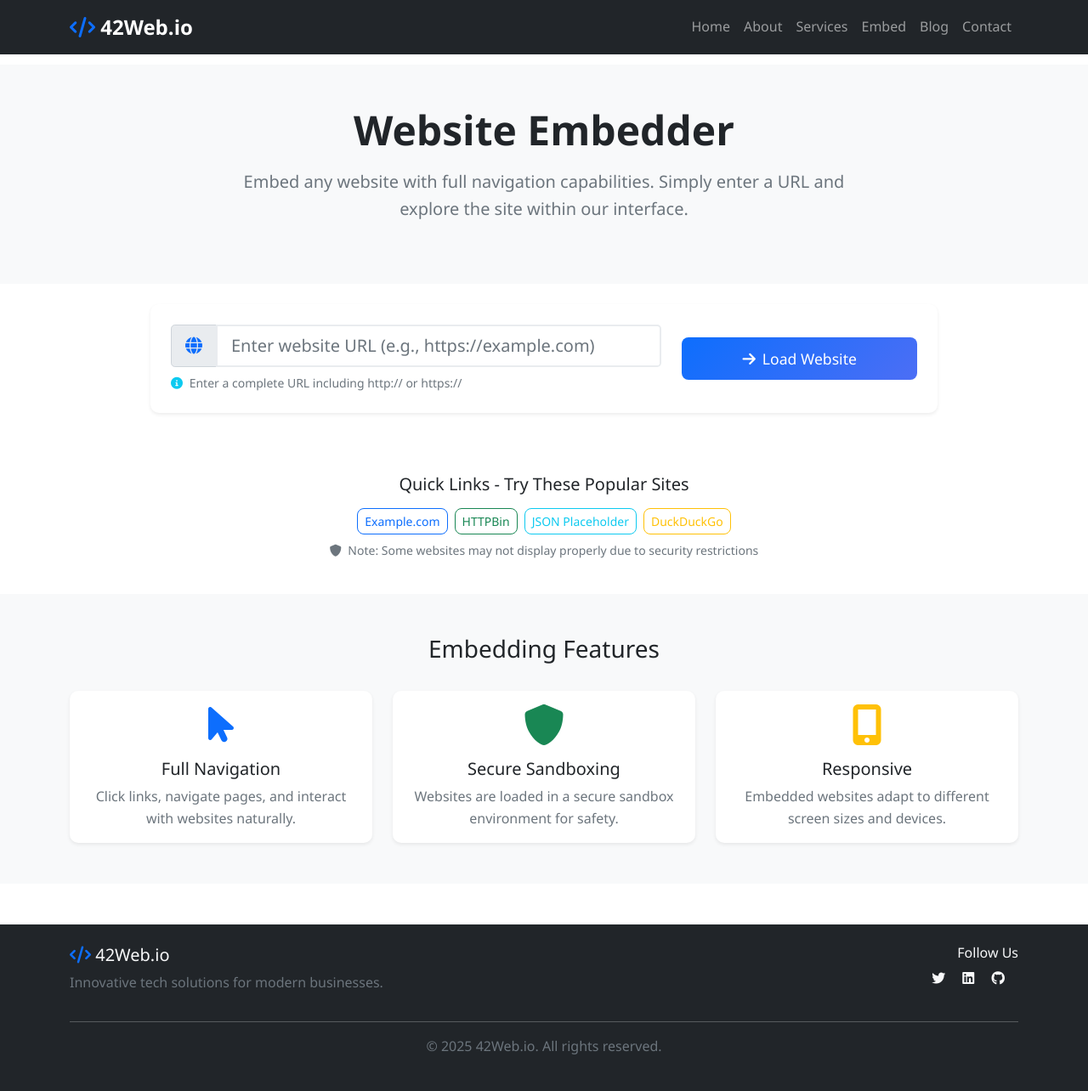
After one commit to chhotu-x/Experimental, a Node server app: template views/embed.ejs in a window 1280 px wide. The commit adds this page. Shown: the whole page at 85% size. Run offline with Node 20, Linux system fonts and the light colour scheme; the template is opened without the code that fills it, so the values that code supplies are empty.

Commit message:
Implement complete website embedding feature with full navigation capabilities
Co-authored-by: chhotu-x <229457348+chhotu-x@users.noreply.github.com>

```diff
--- a/public/css/style.css
+++ b/public/css/style.css
@@ -317,3 +317,65 @@ footer a:hover {
 .prose img { max-width: 100%; height: auto; }
 .prose ul { padding-left: 1.25rem; }
 .prose li { margin-bottom: .25rem; }
+
+/* Website Embedder Styles */
+#websiteContainer {
+    animation: fadeIn 0.3s ease-in-out;
+}
+
+#websiteFrame {
+    border: none;
+    transition: opacity 0.3s ease;
+}
+
+#iframeContainer {
+    box-shadow: 0 4px 12px rgba(0, 0, 0, 0.15);
+    border-radius: 0 0 8px 8px;
+    overflow: hidden;
+}
+
+.embed-controls {
+    background: linear-gradient(135deg, #343a40 0%, #495057 100%);
+    border-radius: 8px 8px 0 0;
+}
+
+.quick-link {
+    transition: all 0.2s ease;
+}
+
+.quick-link:hover {
+    transform: translateY(-1px);
+    box-shadow: 0 2px 8px rgba(0, 0, 0, 0.15);
+}
+
+#urlInput:focus {
+    border-color: var(--primary-color);
+    box-shadow: 0 0 0 0.25rem rgba(13, 110, 253, 0.25);
+}
+
+@keyframes fadeIn {
+    from {
+        opacity: 0;
+        transform: translateY(20px);
+    }
+    to {
+        opacity: 1;
+        transform: translateY(0);
+    }
+}
+
+/* Responsive iframe */
+@media (max-width: 768px) {
+    #websiteFrame {
+        height: 600px;
+        min-height: 60vh;
+    }
+
+    .embed-controls .btn-group {
+        flex-direction: column;
+    }
+
+    .embed-controls .btn-group .btn {
+        margin: 2px 0;
+    }
+}
--- a/public/js/main.js
+++ b/public/js/main.js
@@ -6,6 +6,7 @@ document.addEventListener('DOMContentLoaded', function() {
     initFormValidation();
     initAnimations();
     initNavbar();
+    initWebsiteEmbedder();
 });
 
 // Smooth scrolling for anchor links
@@ -269,3 +270,210 @@ function formatPhoneNumber(phoneNumber) {
     }
     return phoneNumber;
 }
+
+// Website Embedder functionality
+function initWebsiteEmbedder() {
+    const urlInput = document.getElementById('urlInput');
+    const loadButton = document.getElementById('loadWebsite');
+    const websiteContainer = document.getElementById('websiteContainer');
+    const quickLinksSection = document.getElementById('quickLinksSection');
+    const websiteFrame = document.getElementById('websiteFrame');
+    const currentUrlInput = document.getElementById('currentUrl');
+    const loadingIndicator = document.getElementById('loadingIndicator');
+    const errorMessage = document.getElementById('errorMessage');
+    const errorText = document.getElementById('errorText');
+    const iframeContainer = document.getElementById('iframeContainer');
+
+    // Navigation buttons
+    const goBackBtn = document.getElementById('goBack');
+    const goForwardBtn = document.getElementById('goForward');
+    const refreshBtn = document.getElementById('refreshPage');
+    const openInNewTabBtn = document.getElementById('openInNewTab');
+    const closeBtn = document.getElementById('closeEmbedded');
+
+    // Quick link buttons
+    const quickLinkButtons = document.querySelectorAll('.quick-link');
+
+    // History tracking
+    let navigationHistory = [];
+    let currentHistoryIndex = -1;
+
+    if (!urlInput || !loadButton) return; // Exit if elements don't exist
+
+    // Load website function
+    function loadWebsite(url) {
+        if (!isValidUrl(url)) {
+            showError('Please enter a valid URL starting with http:// or https://');
+            return;
+        }
+
+        // Show container and loading
+        websiteContainer.classList.remove('d-none');
+        quickLinksSection.classList.add('d-none');
+        loadingIndicator.classList.remove('d-none');
+        errorMessage.classList.add('d-none');
+        iframeContainer.style.display = 'none';
+
+        // Update current URL display
+        currentUrlInput.value = url;
+
+        // Add to history if it's a new navigation
+        if (navigationHistory[currentHistoryIndex] !== url) {
+            // Remove any forward history
+            navigationHistory = navigationHistory.slice(0, currentHistoryIndex + 1);
+            navigationHistory.push(url);
+            currentHistoryIndex = navigationHistory.length - 1;
+        }
+
+        updateNavigationButtons();
+
+        // Set iframe source
+        websiteFrame.src = url;
+
+        // Handle iframe load
+        websiteFrame.onload = function() {
+            loadingIndicator.classList.add('d-none');
+            iframeContainer.style.display = 'block';
+
+            try {
+                // Try to access iframe content to detect if it loaded successfully
+                // This will fail for cross-origin frames, which is expected
+                const iframeDoc = websiteFrame.contentDocument || websiteFrame.contentWindow.document;
+                if (iframeDoc && iframeDoc.body && iframeDoc.body.innerHTML.trim() === '') {
+                    showError('Website appears to be empty or blocked iframe embedding');
+                }
+            } catch (e) {
+                // Cross-origin frame - this is normal and expected
+                // The iframe loaded successfully but we can't access its content
+            }
+        };
+
+        // Handle iframe error
+        websiteFrame.onerror = function() {
+            showError('Failed to load the website. The site may block iframe embedding.');
+        };
+
+        // Timeout fallback
+        setTimeout(() => {
+            if (loadingIndicator && !loadingIndicator.classList.contains('d-none')) {
+                showError('Website took too long to load. It may block iframe embedding or be unavailable.');
+            }
+        }, 15000);
+    }
+
+    // Show error function
+    function showError(message) {
+        loadingIndicator.classList.add('d-none');
+        iframeContainer.style.display = 'none';
+        errorMessage.classList.remove('d-none');
+        errorText.textContent = message;
+    }
+
+    // URL validation
+    function isValidUrl(string) {
+        try {
+            const url = new URL(string);
+            return url.protocol === 'http:' || url.protocol === 'https:';
+        } catch (_) {
+            return false;
+        }
+    }
+
+    // Update navigation buttons
+    function updateNavigationButtons() {
+        if (goBackBtn && goForwardBtn) {
+            goBackBtn.disabled = currentHistoryIndex <= 0;
+            goForwardBtn.disabled = currentHistoryIndex >= navigationHistory.length - 1;
+        }
+    }
+
+    // Event listeners
+    if (loadButton) {
+        loadButton.addEventListener('click', function() {
+            const url = urlInput.value.trim();
+            if (url) {
+                loadWebsite(url);
+            }
+        });
+    }
+
+    if (urlInput) {
+        urlInput.addEventListener('keypress', function(e) {
+            if (e.key === 'Enter') {
+                const url = urlInput.value.trim();
+                if (url) {
+                    loadWebsite(url);
+                }
+            }
+        });
+
+        // Auto-add protocol if missing
+        urlInput.addEventListener('blur', function() {
+            let url = this.value.trim();
+            if (url && !url.match(/^https?:\/\//)) {
+                url = 'https://' + url;
+                this.value = url;
+            }
+        });
+    }
+
+    // Navigation button handlers
+    if (goBackBtn) {
+        goBackBtn.addEventListener('click', function() {
+            if (currentHistoryIndex > 0) {
+                currentHistoryIndex--;
+                const url = navigationHistory[currentHistoryIndex];
+                loadWebsite(url);
+            }
+        });
+    }
+
+    if (goForwardBtn) {
+        goForwardBtn.addEventListener('click', function() {
+            if (currentHistoryIndex < navigationHistory.length - 1) {
+                currentHistoryIndex++;
+                const url = navigationHistory[currentHistoryIndex];
+                loadWebsite(url);
+            }
+        });
+    }
+
+    if (refreshBtn) {
+        refreshBtn.addEventListener('click', function() {
+            if (navigationHistory[currentHistoryIndex]) {
+                loadWebsite(navigationHistory[currentHistoryIndex]);
+            }
+        });
+    }
+
+    if (openInNewTabBtn) {
+        openInNewTabBtn.addEventListener('click', function() {
+            const currentUrl = currentUrlInput.value;
+            if (currentUrl) {
+                window.open(currentUrl, '_blank');
+            }
+        });
+    }
+
+    if (closeBtn) {
+        closeBtn.addEventListener('click', function() {
+            websiteContainer.classList.add('d-none');
+            quickLinksSection.classList.remove('d-none');
+            websiteFrame.src = 'about:blank';
+            urlInput.value = '';
+            navigationHistory = [];
+            currentHistoryIndex = -1;
+        });
+    }
+
+    // Quick link handlers
+    quickLinkButtons.forEach(button => {
+        button.addEventListener('click', function() {
+            const url = this.getAttribute('data-url');
+            if (url) {
+                urlInput.value = url;
+                loadWebsite(url);
+            }
+        });
+    });
+}
--- a/server.js
+++ b/server.js
@@ -109,6 +109,17 @@ app.get('/contact', (req, res) => {
     });
 });
 
+app.get('/embed', (req, res) => {
+    res.render('embed', {
+        title: 'Website Embedder - 42Web.io',
+        currentPage: 'embed',
+        ...withMeta({
+            description: 'Embed any website with full navigation capabilities.',
+            canonical: req.protocol + '://' + req.get('host') + '/embed'
+        })
+    });
+});
+
 // Handle contact form submission
 app.post('/contact', (req, res) => {
     const { name, email, message } = req.body;
--- /dev/null
+++ b/views/embed.ejs
@@ -0,0 +1,203 @@
+<%- include('layout', { body: `
+<!-- Website Embedder Section -->
+<section class="py-5 bg-light">
+    <div class="container">
+        <div class="row justify-content-center">
+            <div class="col-lg-8 text-center">
+                <h1 class="display-5 fw-bold mb-3">Website Embedder</h1>
+                <p class="lead text-muted mb-4">
+                    Embed any website with full navigation capabilities. Simply enter a URL and explore the site within our interface.
+                </p>
+            </div>
+        </div>
+    </div>
+</section>
+
+<!-- URL Input Section -->
+<section class="py-4 bg-white">
+    <div class="container">
+        <div class="row justify-content-center">
+            <div class="col-lg-10">
+                <div class="card shadow-sm border-0">
+                    <div class="card-body p-4">
+                        <div class="row align-items-center">
+                            <div class="col-md-8">
+                                <div class="input-group input-group-lg">
+                                    <span class="input-group-text">
+                                        <i class="fas fa-globe text-primary"></i>
+                                    </span>
+                                    <input type="url"
+                                           class="form-control"
+                                           id="urlInput"
+                                           placeholder="Enter website URL (e.g., https://example.com)"
+                                           value="">
+                                </div>
+                                <div class="form-text mt-2">
+                                    <i class="fas fa-info-circle text-info me-1"></i>
+                                    Enter a complete URL including http:// or https://
+                                </div>
+                            </div>
+                            <div class="col-md-4 mt-3 mt-md-0">
+                                <button class="btn btn-primary btn-lg w-100" id="loadWebsite">
+                                    <i class="fas fa-arrow-right me-2"></i>Load Website
+                                </button>
+                            </div>
+                        </div>
+                    </div>
+                </div>
+            </div>
+        </div>
+    </div>
+</section>
+
+<!-- Embedded Website Section -->
+<section class="py-4">
+    <div class="container-fluid px-0">
+        <div id="websiteContainer" class="d-none">
+            <!-- Website Navigation Controls -->
+            <div class="bg-dark text-white py-2 px-3">
+                <div class="row align-items-center">
+                    <div class="col-auto">
+                        <div class="btn-group" role="group">
+                            <button class="btn btn-outline-light btn-sm" id="goBack" disabled>
+                                <i class="fas fa-arrow-left"></i>
+                            </button>
+                            <button class="btn btn-outline-light btn-sm" id="goForward" disabled>
+                                <i class="fas fa-arrow-right"></i>
+                            </button>
+                            <button class="btn btn-outline-light btn-sm" id="refreshPage">
+                                <i class="fas fa-sync-alt"></i>
+                            </button>
+                        </div>
+                    </div>
+                    <div class="col">
+                        <div class="input-group input-group-sm">
+                            <span class="input-group-text">
+                                <i class="fas fa-link"></i>
+                            </span>
+                            <input type="text" class="form-control" id="currentUrl" readonly>
+                            <button class="btn btn-outline-light" type="button" id="openInNewTab">
+                                <i class="fas fa-external-link-alt"></i>
+                            </button>
+                        </div>
+                    </div>
+                    <div class="col-auto">
+                        <button class="btn btn-outline-danger btn-sm" id="closeEmbedded">
+                            <i class="fas fa-times"></i> Close
+                        </button>
+                    </div>
+                </div>
+            </div>
+
+            <!-- Loading Indicator -->
+            <div id="loadingIndicator" class="text-center py-5 bg-light">
+                <div class="spinner-border text-primary" role="status">
+                    <span class="visually-hidden">Loading...</span>
+                </div>
+                <p class="mt-3 text-muted">Loading website...</p>
+            </div>
+
+            <!-- Error Message -->
+            <div id="errorMessage" class="alert alert-danger m-3 d-none" role="alert">
+                <i class="fas fa-exclamation-triangle me-2"></i>
+                <strong>Unable to load website:</strong>
+                <span id="errorText"></span>
+                <div class="mt-2">
+                    <small>
+                        This could be due to:
+                        <ul class="mb-0">
+                            <li>The website blocking iframe embedding</li>
+                            <li>Invalid URL</li>
+                            <li>Network connectivity issues</li>
+                        </ul>
+                    </small>
+                </div>
+            </div>
+
+            <!-- Website Frame -->
+            <div id="iframeContainer" class="position-relative">
+                <iframe id="websiteFrame"
+                        width="100%"
+                        height="800px"
+                        frameborder="0"
+                        sandbox="allow-same-origin allow-scripts allow-popups allow-forms allow-top-navigation"
+                        style="min-height: 80vh;">
+                </iframe>
+            </div>
+        </div>
+
+        <!-- Quick Links Section -->
+        <div id="quickLinksSection" class="container mt-4">
+            <div class="row">
+                <div class="col-12">
+                    <h5 class="text-center mb-3">Quick Links - Try These Popular Sites</h5>
+                    <div class="d-flex flex-wrap justify-content-center gap-2">
+                        <button class="btn btn-outline-primary btn-sm quick-link" data-url="https://example.com">
+                            Example.com
+                        </button>
+                        <button class="btn btn-outline-success btn-sm quick-link" data-url="https://httpbin.org">
+                            HTTPBin
+                        </button>
+                        <button class="btn btn-outline-info btn-sm quick-link" data-url="https://jsonplaceholder.typicode.com">
+                            JSON Placeholder
+                        </button>
+                        <button class="btn btn-outline-warning btn-sm quick-link" data-url="https://duckduckgo.com">
+                            DuckDuckGo
+                        </button>
+                    </div>
+                    <p class="text-center text-muted mt-2 small">
+                        <i class="fas fa-shield-alt me-1"></i>
+                        Note: Some websites may not display properly due to security restrictions
+                    </p>
+                </div>
+            </div>
+        </div>
+    </div>
+</section>
+
+<!-- Features Section -->
+<section class="py-5 bg-light">
+    <div class="container">
+        <div class="row text-center">
+            <div class="col-12 mb-4">
+                <h3>Embedding Features</h3>
+            </div>
+        </div>
+        <div class="row g-4">
+            <div class="col-md-4">
+                <div class="card h-100 border-0 shadow-sm">
+                    <div class="card-body text-center">
+                        <i class="fas fa-mouse-pointer fa-3x text-primary mb-3"></i>
+                        <h5 class="card-title">Full Navigation</h5>
+                        <p class="card-text text-muted">
+                            Click links, navigate pages, and interact with websites naturally.
+                        </p>
+                    </div>
+                </div>
+            </div>
+            <div class="col-md-4">
+                <div class="card h-100 border-0 shadow-sm">
+                    <div class="card-body text-center">
+                        <i class="fas fa-shield-alt fa-3x text-success mb-3"></i>
+                        <h5 class="card-title">Secure Sandboxing</h5>
+                        <p class="card-text text-muted">
+                            Websites are loaded in a secure sandbox environment for safety.
+                        </p>
+                    </div>
+                </div>
+            </div>
+            <div class="col-md-4">
+                <div class="card h-100 border-0 shadow-sm">
+                    <div class="card-body text-center">
+                        <i class="fas fa-mobile-alt fa-3x text-warning mb-3"></i>
+                        <h5 class="card-title">Responsive</h5>
+                        <p class="card-text text-muted">
+                            Embedded websites adapt to different screen sizes and devices.
+                        </p>
+                    </div>
+                </div>
+            </div>
+        </div>
+    </div>
+</section>
+` }) %>
--- a/views/layout.ejs
+++ b/views/layout.ejs
@@ -39,6 +39,9 @@
                     </li>
                     <li class="nav-item">
                         <a class="nav-link <%= currentPage === 'services' ? 'active' : '' %>" href="/services">Services</a>
+                    </li>
+                    <li class="nav-item">
+                        <a class="nav-link <%= currentPage === 'embed' ? 'active' : '' %>" href="/embed">Embed</a>
                     </li>
                     <li class="nav-item">
                         <a class="nav-link <%= currentPage === 'blog' ? 'active' : '' %>" href="/blog">Blog</a>
```
